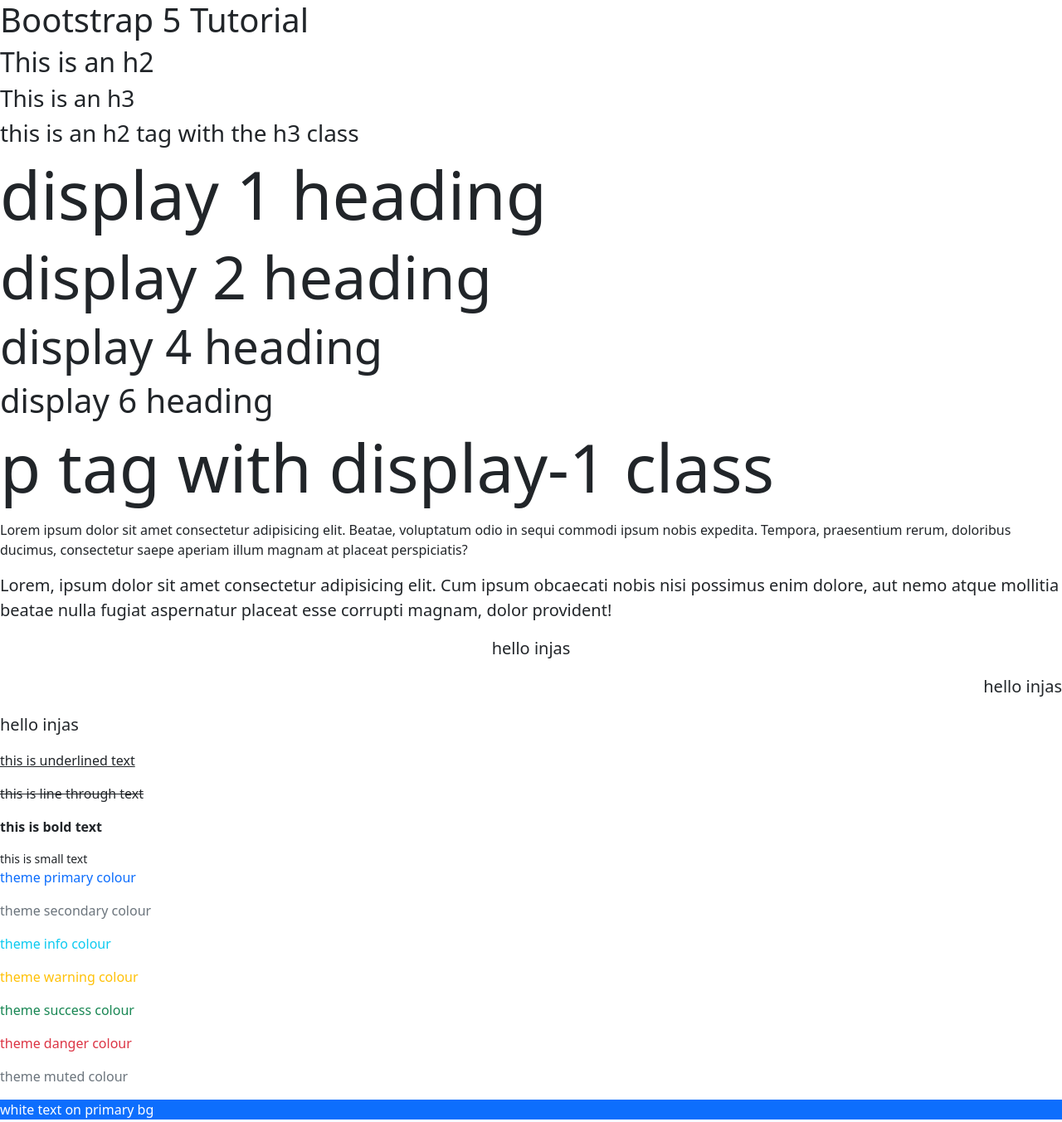
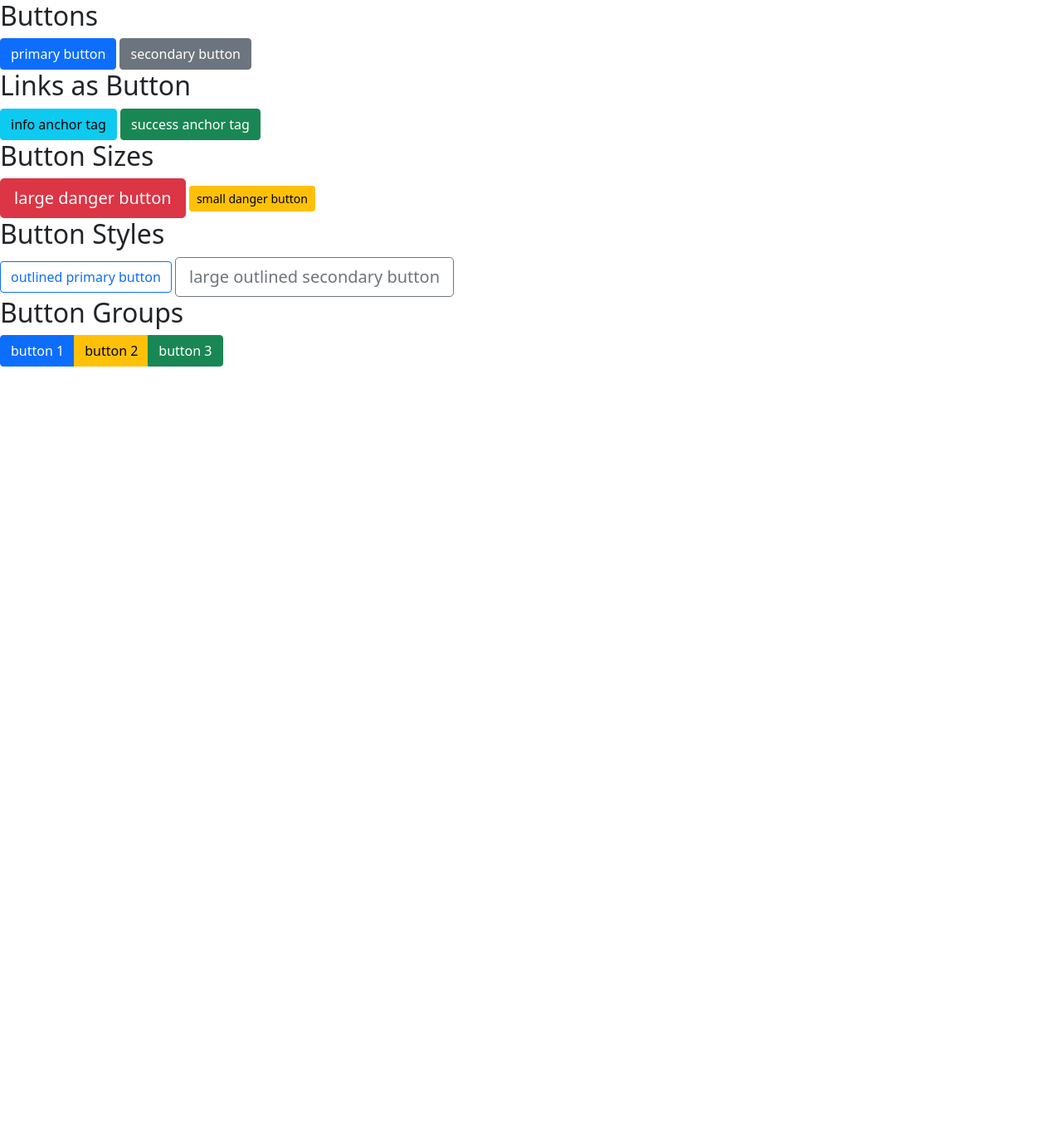
Before and after one commit to sai-myne/Bootstrap-5, a plain HTML site: page index.html in a window 1280 px wide. Shown: the whole page at 83% size. After the commit the page ends 800 px from the top, so only its background shows below. Drawn offline with nearby package versions, Linux system fonts and the light colour scheme.

Commit message:
Buttons & Button Group

```diff
--- a/index.html
+++ b/index.html
@@ -7,41 +7,30 @@
     <title>Net Ninja Pro - the Book</title>
 </head>
 <body>
-    <h1>Bootstrap 5 Tutorial</h1>
-    <h2>This is an h2</h2>
-    <h3>This is an h3</h3>
-    <h2 class="h3">this is an h2 tag with the h3 class</h2>
+    <!-- basic buttons -->
+    <h2>Buttons</h2>
+    <button class="btn btn-primary">primary button</button>
+    <button class="btn btn-secondary">secondary button</button>
 
-    <h1 class="display-1">display 1 heading</h1>
-    <h1 class="display-2">display 2 heading</h1>
-    <h1 class="display-4">display 4 heading</h1>
-    <h1 class="display-6">display 6 heading</h1>
-    <p class="display-1">p tag with display-1 class</p>
+    <h2>Links as Button</h2>
+    <a href="#" class="btn btn-info">info anchor tag</a>
+    <a href="#" class="btn btn-success">success anchor tag</a>
 
-    <!-- lead text & alignment -->
-    <p>Lorem ipsum dolor sit amet consectetur adipisicing elit. Beatae, voluptatum odio in sequi commodi ipsum nobis expedita. Tempora, praesentium rerum, doloribus ducimus, consectetur saepe aperiam illum magnam at placeat perspiciatis?</p>
-    <p class="lead">Lorem, ipsum dolor sit amet consectetur adipisicing elit. Cum ipsum obcaecati nobis nisi possimus enim dolore, aut nemo atque mollitia beatae nulla fugiat aspernatur placeat esse corrupti magnam, dolor provident!</p>
-    <p class="lead text-center">hello injas</p>
-    <p class="lead text-end">hello injas</p>
-    <p class="lead text-start">hello injas</p>
+    <h2>Button Sizes</h2>
+    <button class="btn btn-lg btn-danger">large danger button</button>
+    <button class="btn btn-sm btn-warning">small danger button</button>
 
-    <p class="text-decoration-underline">this is underlined text</p>
-    <p class="text-decoration-line-through">this is line through text</p>
-    <p class="fw-bold">this is bold text</p>
+    <h2>Button Styles</h2>
+    <button class="btn btn-outline-primary">outlined primary button</button>
+    <button class="btn btn-outline-secondary btn-lg">large outlined secondary button</button>
 
-    <small>this is small text</small>
+    <h2>Button Groups</h2>
+    <div class="btn-group">
+        <a href="#" class="btn btn-primary">button 1</a>
+        <a href="#" class="btn btn-warning">button 2</a>
+        <a href="#" class="btn btn-success">button 3</a>
+    </div>
 
-
-    <p class="text-primary">theme primary colour</p>
-    <p class="text-secondary">theme secondary colour</p>
-    <p class="text-info">theme info colour</p>
-    <p class="text-warning">theme warning colour</p>
-    <p class="text-success">theme success colour</p>
-    <p class="text-danger">theme danger colour</p>
-    <p class="text-muted">theme muted colour</p>
-
-    <p class="text-white bg-primary">white text on primary bg</p>
-    <p class="text-white bg-seconfary">white text on secondary bg</p>
     <script src="https://cdn.jsdelivr.net/npm/bootstrap@5.0.2/dist/js/bootstrap.bundle.min.js" integrity="sha384-MrcW6ZMFYlzcLA8Nl+NtUVF0sA7MsXsP1UyJoMp4YLEuNSfAP+JcXn/tWtIaxVXM" crossorigin="anonymous"></script>
 </body>
 </html>
```
